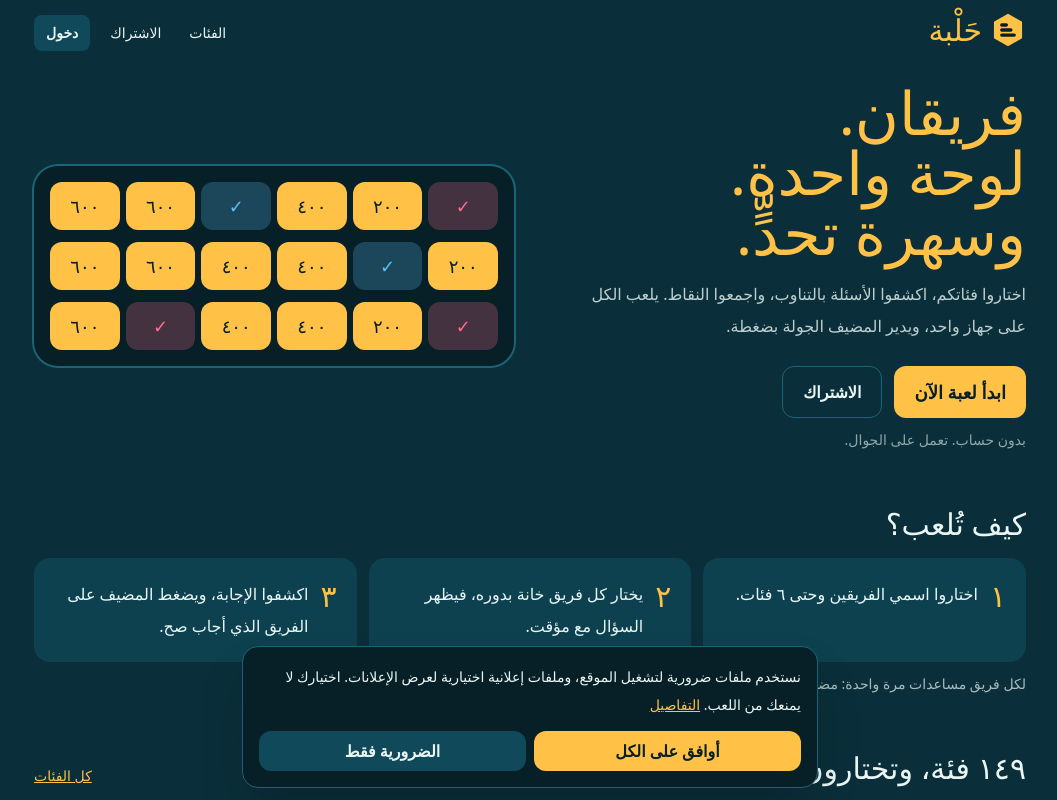
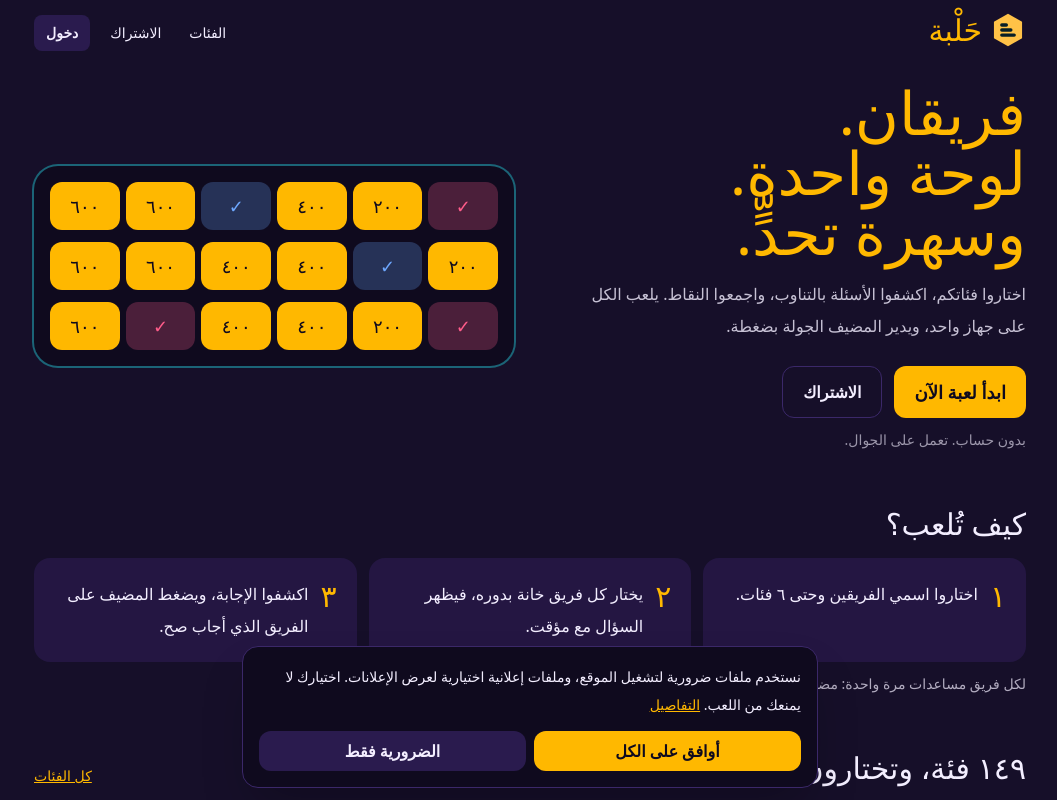
Before and after one commit to mustafa0089kaddor-tech/halba-game2, a Next.js app: page / in a window 1280 px wide. Shown: the top 800 px of the page, without its empty margins (110-1167 px from the left). Built offline with nearby package versions, Linux system fonts and the light colour scheme; no server answers.

Commit message:
Add files via upload

```diff
--- a/tailwind.config.ts
+++ b/tailwind.config.ts
@@ -5,12 +5,29 @@ const config: Config = {
   theme: {
     extend: {
       colors: {
-        deep: '#071F27', night: '#0A2F3A', tide: '#10495A', reef: '#1B6477',
-        saffron: '#FFC247', mint: '#3DDC97', rose: '#FF6B8B', sky: '#5BC0F8', paper: '#EAF6F4',
+        /* ٦٠٪ الأساس: بنفسجي ليلي عميق */
+        deep: '#0F0A1E',
+        night: '#160F29',
+        /* ٣٠٪ الثانوي: بنفسجي ملكي ولافندر داكن */
+        tide: '#2A1B4E',
+        reef: '#3B2869',
+        /* ١٠٪ التمييز: ذهبي كهرماني + سيان كهربائي */
+        saffron: '#FFB800',
+        ember: '#FF8A00',
+        volt: '#00F5D4',
+        /* ألوان الفرق والحالات (نفس الأسماء القديمة حتى لا ينكسر أي ملف آخر) */
+        mint: '#3DDC97',
+        rose: '#FF5C8A',
+        sky: '#6EA8FF',
+        paper: '#F3EEFF',
       },
       fontFamily: {
-        display: ['var(--font-display)', 'system-ui', 'sans-serif'],
-        body: ['var(--font-body)', 'system-ui', 'sans-serif'],
+        display: ['"Readex Pro"', 'var(--font-display)', 'Cairo', 'system-ui', 'sans-serif'],
+        body: ['Cairo', 'var(--font-body)', 'Tajawal', 'system-ui', 'sans-serif'],
+      },
+      boxShadow: {
+        tile: '0 5px 0 #A65A00, 0 10px 18px -6px rgba(255,138,0,.5)',
+        volt: '0 0 28px rgba(0,245,212,.45)',
       },
     },
   },
```
